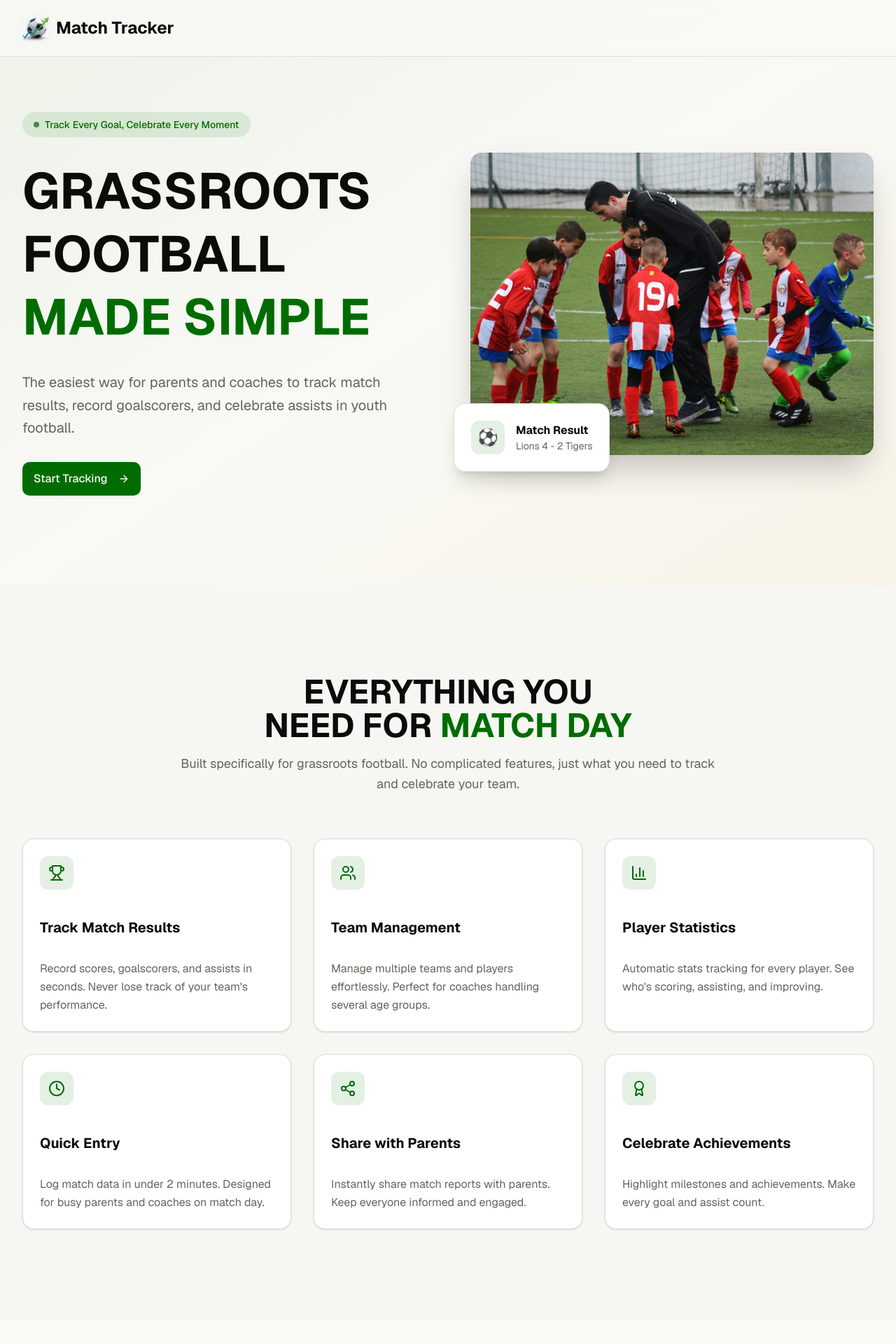
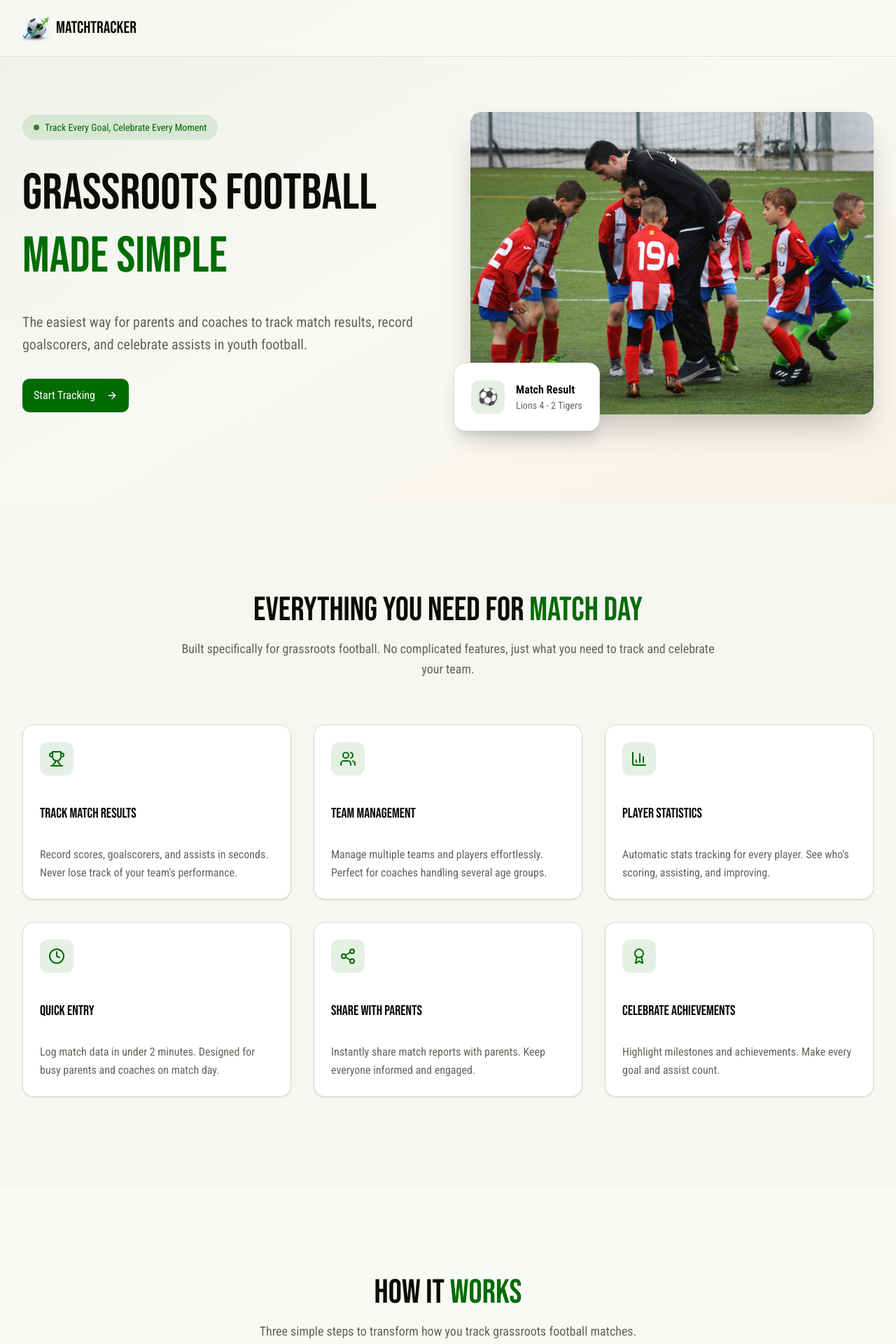
Before and after one commit to talentedtwin/match-tracker-marketing, a Next.js app: page / in a window 1280 px wide. Shown: the top 1920 px of the page at 70% size. Built offline with nearby package versions, Linux system fonts and the light colour scheme.

Commit message:
feat: update fonts to match app

```diff
--- a/app/globals.css
+++ b/app/globals.css
@@ -75,8 +75,8 @@
 }
 
 @theme inline {
-  --font-sans: var(--font-geist-sans);
-  --font-mono: var(--font-geist-mono);
+  --font-bebas-neue: var(--font-bebas-neue);
+  --font-roboto-condensed: var(--font-roboto-condensed);
   --color-background: var(--background);
   --color-foreground: var(--foreground);
   --color-card: var(--card);
--- a/app/layout.tsx
+++ b/app/layout.tsx
@@ -1,12 +1,23 @@
 import type React from "react";
 import type { Metadata } from "next";
-import { GeistSans } from "geist/font/sans";
-import { GeistMono } from "geist/font/mono";
+import { Bebas_Neue, Roboto_Condensed } from "next/font/google";
 import { Analytics } from "@vercel/analytics/next";
 import "./globals.css";
 import { Suspense } from "react";
 import { Header } from "@/components/header";
 import { Footer } from "@/components/footer";
+
+const bebasNeue = Bebas_Neue({
+  weight: "400",
+  subsets: ["latin"],
+  variable: "--font-bebas-neue",
+});
+
+const robotoCondensed = Roboto_Condensed({
+  weight: ["300", "400", "700"],
+  subsets: ["latin"],
+  variable: "--font-roboto-condensed",
+});
 
 export const metadata: Metadata = {
   title: "Matchtracker - Grassroots Football Match Tracking",
@@ -21,7 +32,7 @@ export default function RootLayout({
 }>) {
   return (
     <html lang="en">
-      <body className={`font-sans ${GeistSans.variable} ${GeistMono.variable}`}>
+      <body className={`${robotoCondensed.className} ${bebasNeue.variable} ${robotoCondensed.variable}`}>
         <Suspense fallback={null}>
           <Header />
           {children}
--- a/components/cta.tsx
+++ b/components/cta.tsx
@@ -11,7 +11,7 @@ export function CTA() {
           <div className="absolute inset-0 bg-[url('/football-action.png')] bg-center opacity-20" />
 
           <div className="relative text-center max-w-3xl mx-auto space-y-8">
-            <h2 className="text-4xl md:text-5xl lg:text-6xl font-bold text-primary-foreground text-balance">
+            <h2 className="text-4xl md:text-5xl lg:text-6xl font-bebas-neue text-primary-foreground text-balance">
               READY TO SIMPLIFY MATCH DAY?
             </h2>
             <p className="text-lg md:text-xl text-primary-foreground/90 leading-relaxed">
--- a/components/features.tsx
+++ b/components/features.tsx
@@ -39,7 +39,7 @@ export function Features() {
     <section id="features" className="py-20 md:py-32 bg-muted/30">
       <div className="container mx-auto px-4 sm:px-6 lg:px-8">
         <div className="text-center max-w-3xl mx-auto mb-16">
-          <h2 className="text-4xl md:text-5xl font-bold text-foreground mb-4 text-balance">
+          <h2 className="text-4xl md:text-5xl font-bebas-neue text-foreground mb-4 text-balance">
             EVERYTHING YOU NEED FOR <span className="text-primary">MATCH DAY</span>
           </h2>
           <p className="text-lg text-muted-foreground leading-relaxed">
@@ -54,7 +54,7 @@ export function Features() {
               <div className="w-12 h-12 bg-primary/10 rounded-lg flex items-center justify-center mb-4">
                 <feature.icon className="h-6 w-6 text-primary" />
               </div>
-              <h3 className="text-xl font-bold text-foreground mb-2">{feature.title}</h3>
+              <h3 className="text-xl font-bebas-neue text-foreground mb-2">{feature.title}</h3>
               <p className="text-muted-foreground leading-relaxed">{feature.description}</p>
             </Card>
           ))}
--- a/components/footer.tsx
+++ b/components/footer.tsx
@@ -8,7 +8,7 @@ export function Footer() {
               {/* <div className="w-8 h-8 bg-primary rounded-lg flex items-center justify-center">
                 <span className="text-primary-foreground font-bold">GT</span>
               </div> */}
-              <span className="font-bold text-lg">Matchtracker</span>
+              <span className="font-bebas-neue text-lg">MatchTracker</span>
             </div>
             <p className="text-secondary-foreground/70 text-sm leading-relaxed">
               Making grassroots football tracking simple for coaches and parents
@@ -19,7 +19,7 @@ export function Footer() {
 
 
           <div>
-            <h3 className="font-semibold mb-4">Company</h3>
+            <h3 className="font-bebas-neue mb-4">Company</h3>
             <ul className="space-y-2 text-sm">
               <li>
                 <a
@@ -41,7 +41,7 @@ export function Footer() {
           </div>
 
           <div>
-            <h3 className="font-semibold mb-4">Legal</h3>
+            <h3 className="font-bebas-neue mb-4">Legal</h3>
             <ul className="space-y-2 text-sm">
               <li>
                 <a
@@ -64,7 +64,7 @@ export function Footer() {
         </div>
 
         <div className="pt-8 border-t border-secondary-foreground/10 text-center text-sm text-secondary-foreground/70">
-          <p>© 2025 Match Tracker. All rights reserved.</p>
+          <p>©<span className="font-bebas-neue">2025MatchTracker</span>. All rights reserved.</p>
         </div>
       </div>
     </footer>
--- a/components/header.tsx
+++ b/components/header.tsx
@@ -20,8 +20,8 @@ export function Header() {
               </Link>
             </div>
             <Link href="/">
-            <span className="font-bold text-xl md:text-2xl text-foreground">
-              Match Tracker
+            <span className="font-bebas-neue text-xl md:text-2xl text-foreground">
+              MatchTracker
             </span>
             </Link>
           </div>
--- a/components/hero.tsx
+++ b/components/hero.tsx
@@ -25,7 +25,7 @@ export function Hero() {
               Track Every Goal, Celebrate Every Moment
             </div>
 
-            <h1 className="text-5xl md:text-6xl lg:text-7xl font-bold text-foreground leading-tight text-balance">
+            <h1 className="text-5xl md:text-6xl lg:text-7xl font-bebas-neue text-foreground leading-tight text-balance">
               GRASSROOTS FOOTBALL{" "}
               <span className="text-primary">MADE SIMPLE</span>
             </h1>
--- a/components/how-it-works.tsx
+++ b/components/how-it-works.tsx
@@ -29,7 +29,7 @@ export function HowItWorks() {
     <section id="how-it-works" className="py-20 md:py-32">
       <div className="container mx-auto px-4 sm:px-6 lg:px-8">
         <div className="text-center max-w-3xl mx-auto mb-16">
-          <h2 className="text-4xl md:text-5xl font-bold text-foreground mb-4 text-balance">
+          <h2 className="text-4xl md:text-5xl font-bebas-neue text-foreground mb-4 text-balance">
             HOW IT <span className="text-primary">WORKS</span>
           </h2>
           <p className="text-lg text-muted-foreground leading-relaxed">
@@ -50,11 +50,11 @@ export function HowItWorks() {
                 className={`space-y-6 ${index % 2 === 1 ? "lg:order-2" : ""}`}
               >
                 <div className="inline-block">
-                  <span className="text-6xl md:text-7xl font-bold text-primary/20">
+                  <span className="text-6xl md:text-7xl font-bebas-neue text-primary/20">
                     {step.number}
                   </span>
                 </div>
-                <h3 className="text-3xl md:text-4xl font-bold text-foreground">
+                <h3 className="text-3xl md:text-4xl font-bebas-neue text-foreground">
                   {step.title}
                 </h3>
                 <p className="text-lg text-muted-foreground leading-relaxed">
```
Also changed, not shown: components/privacy-policy.tsx (+12 -12 lines).
